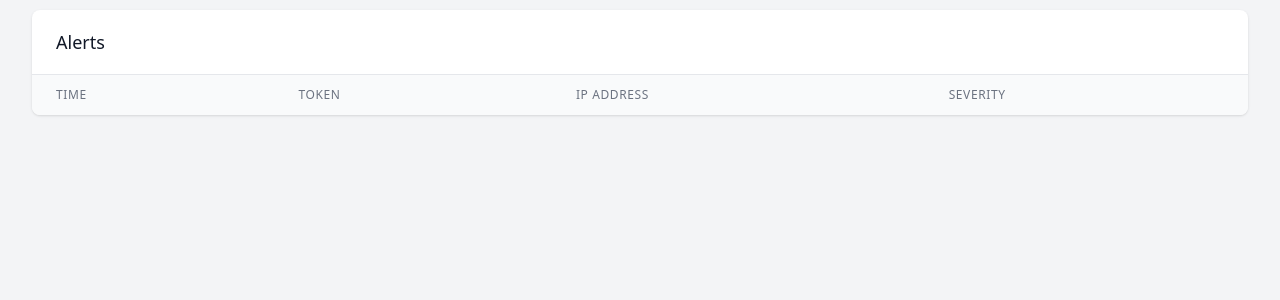
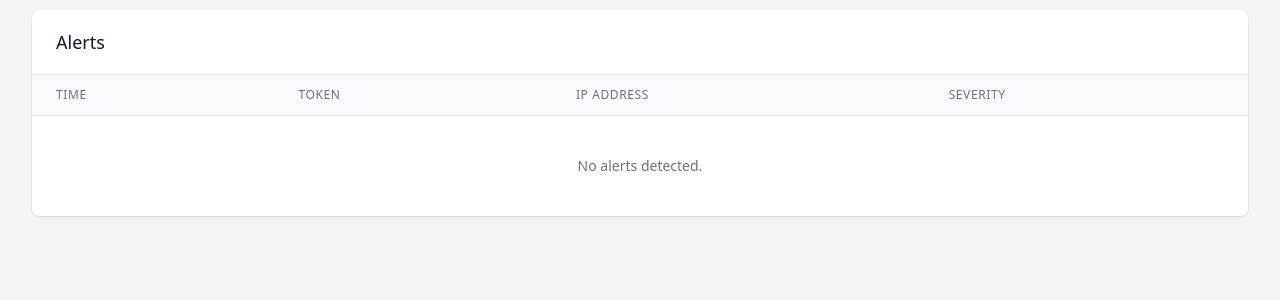
Before and after one commit to RavIndh11/Projects, a FastAPI app: template honeytoken_sentinel/templates/index.html in a window 1280 px wide. Shown: the part 292-592 px from the top of the page. Run offline with FastAPI, Linux system fonts and the light colour scheme; the template is opened without the code that fills it: most values are stand-ins (such as "Sample title", 1, 10 or a date in 2020); lists and menus that the app fills with data are empty; some libraries are stand-ins or nearby versions.

Commit message:
feat(ui): add helpful empty states to tables
- Used Jinja {% else %} blocks to render empty states for tokens and alerts tables.
- Added a helpful message and inline link to open the Create Token modal when the tokens table is empty.
- Included accessibility enhancements such as aria-labels for the inline link button.
- Confirmed correct display and spanning using colspan=4.

Co-authored-by: RavIndh11 <131895418+RavIndh11@users.noreply.github.com>

```diff
--- a/honeytoken_sentinel/templates/index.html
+++ b/honeytoken_sentinel/templates/index.html
@@ -45,6 +45,12 @@
                             </td>
                             <td class="px-6 py-4 whitespace-nowrap text-sm text-gray-500">{{ token.triggered_count }}</td>
                         </tr>
+                        {% else %}
+                        <tr>
+                            <td colspan="4" class="px-6 py-10 whitespace-nowrap text-sm text-center text-gray-500">
+                                No honeytokens created yet. <button onclick="document.getElementById('create-modal').classList.remove('hidden')" class="text-blue-600 hover:text-blue-800 font-medium ml-1 focus:outline-none focus:underline" aria-label="Open Create Token Modal">Create one to get started.</button>
+                            </td>
+                        </tr>
                         {% endfor %}
                     </tbody>
                 </table>
@@ -79,6 +85,12 @@
                                     {% else %}bg-green-100 text-green-800{% endif %}">
                                     {{ alert.severity }}
                                 </span>
+                            </td>
+                        </tr>
+                        {% else %}
+                        <tr>
+                            <td colspan="4" class="px-6 py-10 whitespace-nowrap text-sm text-center text-gray-500">
+                                No alerts detected.
                             </td>
                         </tr>
                         {% endfor %}
```
